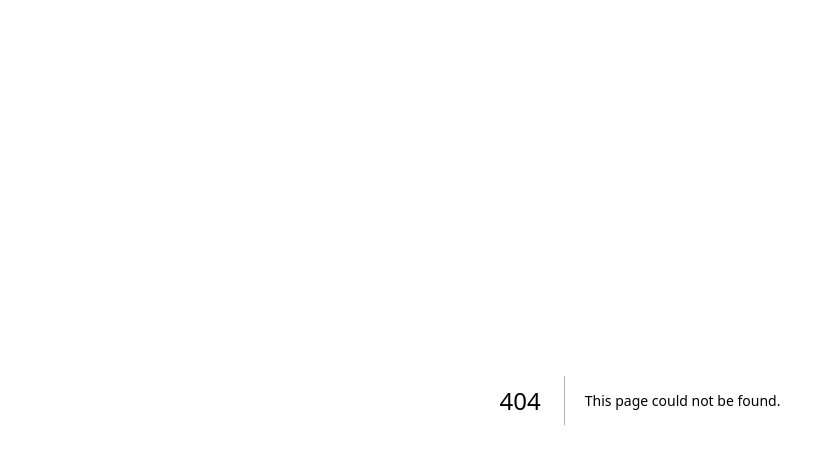
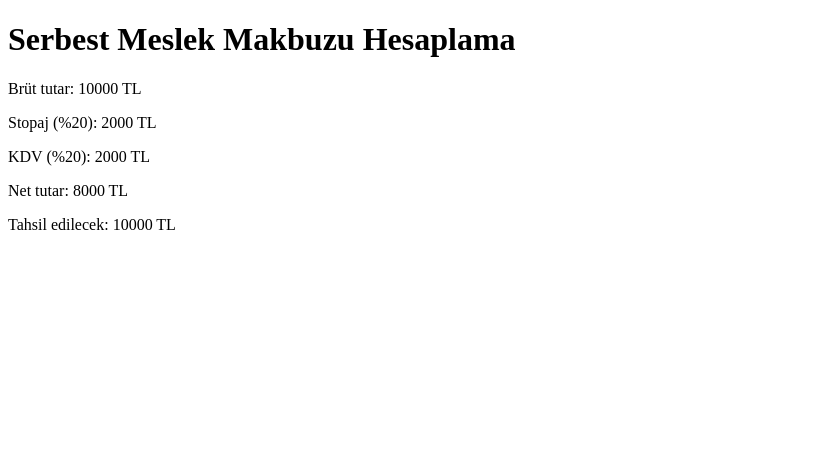
Before and after one commit to yavuzscvk-source/freelancer-vergi, a Next.js app: page /serbest-meslek-makbuzu in a window 1280 px wide. Before the commit this address had no page. Shown: the top 464 px of the page, without its empty margins (0-835 px from the left). Built offline with nearby package versions, Linux system fonts and the light colour scheme.

Commit message:
Create page.js

```diff
--- /dev/null
+++ b/app/serbest-meslek-makbuzu/page.js
@@ -0,0 +1,23 @@
+export const metadata = {
+  title: "Serbest Meslek Makbuzu Hesaplama",
+  description: "Brüt tutardan stopaj, KDV ve net tutarı hesaplayın.",
+};
+
+export default function SerbestMeslekMakbuzu() {
+  const brut = 10000;
+  const stopaj = brut * 0.20;
+  const kdv = brut * 0.20;
+  const net = brut - stopaj;
+  const tahsilEdilecek = net + kdv;
+
+  return (
+    <main>
+      <h1>Serbest Meslek Makbuzu Hesaplama</h1>
+      <p>Brüt tutar: {brut} TL</p>
+      <p>Stopaj (%20): {stopaj} TL</p>
+      <p>KDV (%20): {kdv} TL</p>
+      <p>Net tutar: {net} TL</p>
+      <p>Tahsil edilecek: {tahsilEdilecek} TL</p>
+    </main>
+  );
+}
```
